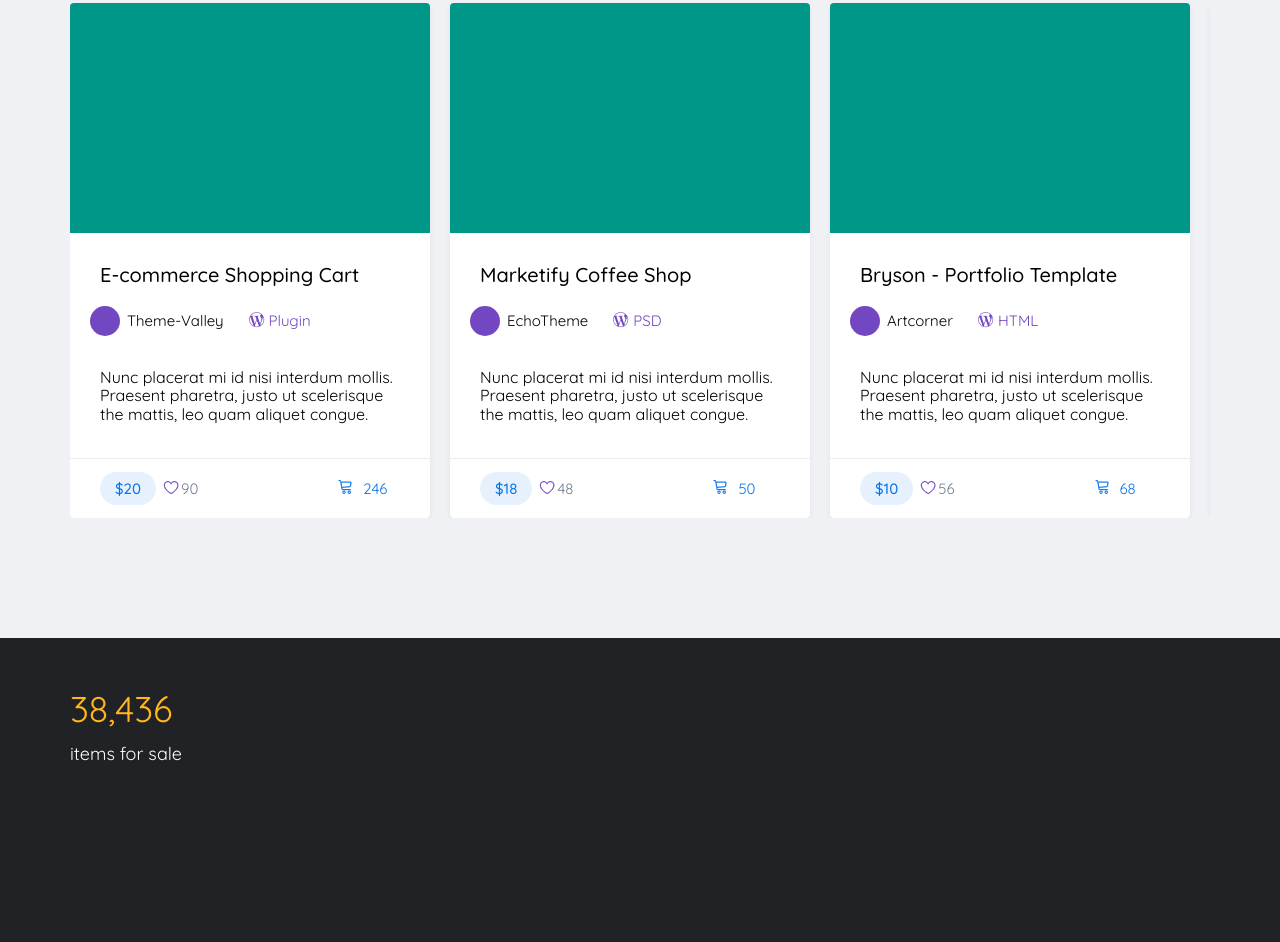
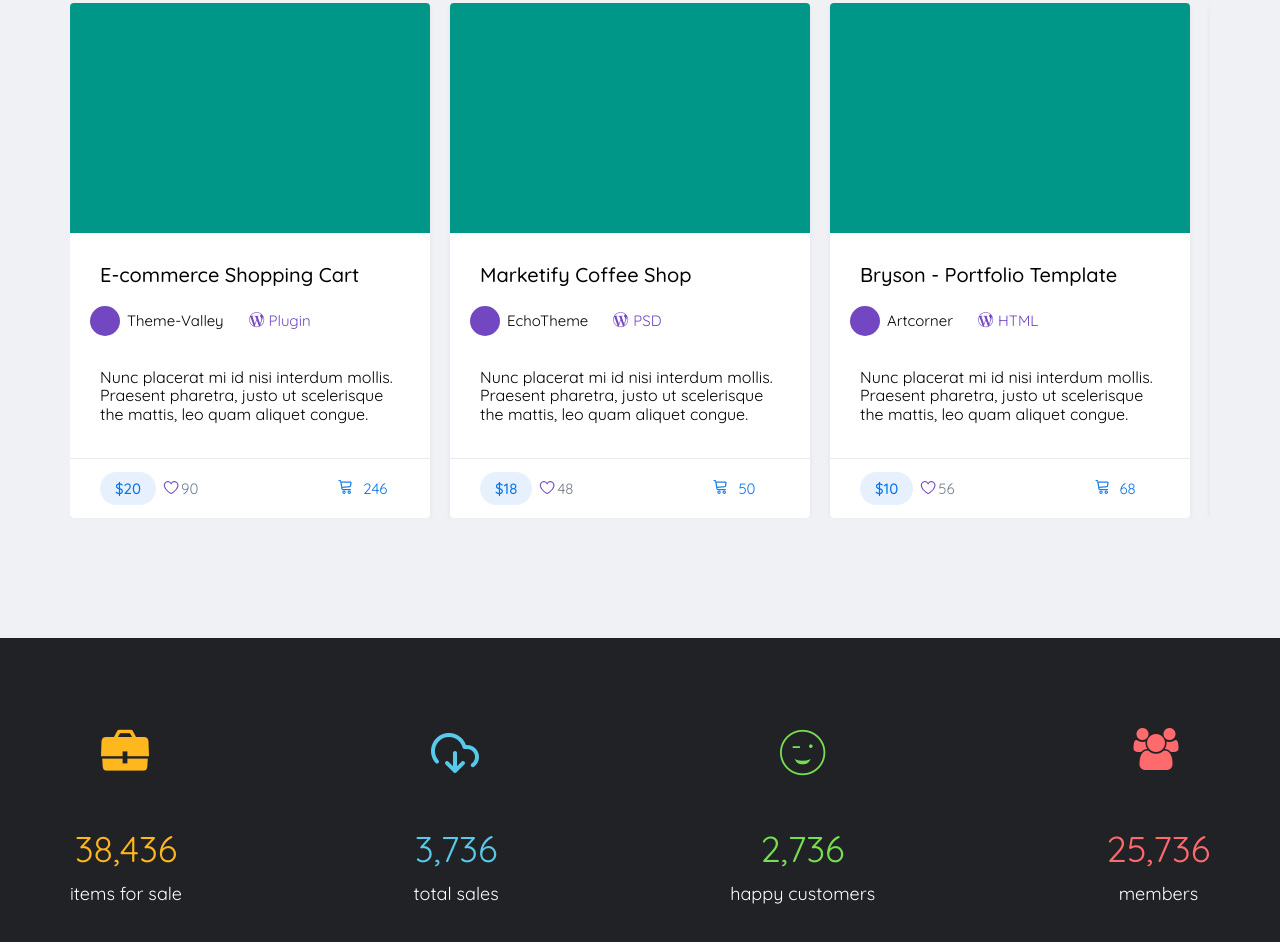
Before and after one commit to Kaktus-dev/martplace, a website: page app/index.html in a window 1280 px wide. Shown: the part 4484-5426 px from the top of the page. Drawn offline with nearby package versions, Linux system fonts and the light colour scheme; files that its build step writes are made by us from their sources; files whose address does not match are found by name.

Commit message:
added character section

```diff
--- a/app/index.html
+++ b/app/index.html
@@ -671,12 +671,39 @@
             <div class="character__inner">
 
                 <div class="character__item">
-                    <div class="character__item-icon"></div>
-                    <div class="character__item-numbers">
+                    <div class="character__item-icon icon-case"></div>
+                    <div class="character__item-numbers number-case">
                         38,436
                     </div>
                     <div class="character__item-text">
                         items for sale
+                    </div>
+                </div>
+                <div class="character__item">
+                    <div class="character__item-icon icon-cloud"></div>
+                    <div class="character__item-numbers number-cloud">
+                        3,736
+                    </div>
+                    <div class="character__item-text">
+                        total sales
+                    </div>
+                </div>
+                <div class="character__item">
+                    <div class="character__item-icon icon-smile"></div>
+                    <div class="character__item-numbers number-smile">
+                        2,736
+                    </div>
+                    <div class="character__item-text">
+                        happy customers
+                    </div>
+                </div>
+                <div class="character__item">
+                    <div class="character__item-icon icon-users"></div>
+                    <div class="character__item-numbers number-users">
+                        25,736
+                    </div>
+                    <div class="character__item-text">
+                        members
                     </div>
                 </div>
 
--- a/app/scss/_fonts.scss
+++ b/app/scss/_fonts.scss
@@ -1,10 +1,10 @@
 @font-face {
   font-family: 'icomoon';
-  src:  url('../fonts/icomoon.eot?7ch58l');
-  src:  url('../fonts/icomoon.eot?7ch58l#iefix') format('embedded-opentype'),
-    url('../fonts/icomoon.ttf?7ch58l') format('truetype'),
-    url('../fonts/icomoon.woff?7ch58l') format('woff'),
-    url('../fonts/icomoon.svg?7ch58l#icomoon') format('svg');
+  src:  url('../fonts/icomoon.eot?rijo38');
+  src:  url('../fonts/icomoon.eot?rijo38#iefix') format('embedded-opentype'),
+    url('../fonts/icomoon.ttf?rijo38') format('truetype'),
+    url('../fonts/icomoon.woff?rijo38') format('woff'),
+    url('../fonts/icomoon.svg?rijo38#icomoon') format('svg');
   font-weight: normal;
   font-style: normal;
   font-display: block;
--- a/app/scss/style.scss
+++ b/app/scss/style.scss
@@ -1,6 +1,6 @@
 @import 'vars';
 @import 'global';
-
+@import 'fonts';
 
 // start header
 .header__top{
@@ -793,24 +793,20 @@
     background-color: #212225;
 }
 .character__inner{
-
+    display: flex;
+    justify-content: space-between;
 }
 .character__item{
+    text-align: center;
+    padding-top: 90px;
     &-icon{
         position: relative;
         height: 50px;
-        &::before{
-        content: "\e902";
-        position: absolute;
-        font-family: 'icomoon';
-        color: #feb71d;
-        font-size: 48px;
-        }
+        margin-bottom: 50px;
+        left: -25px;
     }
-
     &-numbers{
         font-size: 36px;
-        color: #feb71d;
     }
     &-text{
         font-size: 18px;
@@ -818,6 +814,60 @@
         margin-top: 15px;
     }
 }
+.icon{
+    &-case{
+        &::before{
+            content: "\e902";
+            position: absolute;
+            font-family: 'icomoon';
+            color: #feb71d;
+            font-size: 48px;
+        }
+    }
+    &-cloud{
+        &::before{
+            content: "\e901";
+            position: absolute;
+            font-family: 'icomoon';
+            color: #58c9e9;
+            font-size: 48px;
+        }
+    }
+    &-smile{
+        &::before{
+            content: "\e900";
+            position: absolute;
+            font-family: 'icomoon';
+            color: #77de51;
+            font-size: 58px;
+            top: -5px;
+            margin-left: -5px;
+        }
+    }
+    &-users{
+        &::before{
+            content: "\e903";
+            position: absolute;
+            font-family: 'icomoon';
+            color: #ff6a6d;
+            font-size: 42px;
+        }
+    }
+}
+.number{
+    &-case{
+        color: #feb71d;
+    }
+    &-cloud{
+        color: #58c9e9;
+    }
+    &-smile{
+        color: #77de51;
+    }
+    &-users{
+        color: #ff6a6d;
+    }
+}
 //end characteristic
 
     // background-image: -moz-linear-gradient( 180deg, rgb(6,116,236) 0%, rgb(61,94,215) 46%, rgb(115,71,193) 100%);
--- a/gulpfile.js
+++ b/gulpfile.js
@@ -9,7 +9,7 @@ let gulp = require('gulp'),
 
 gulp.task('sass', function(){
     return gulp.src('app/scss/**/*.scss')
-                .pipe(sass({outputStyle: 'compressed'}))
+                .pipe(sass({outputStyle: 'expanded'}))
                 .pipe(rename({suffix : '.min'}))
                 .pipe(autoprefixer({
                     overrideBrowserslist : ['last 8 versions']
```
Also changed, not shown: 1 other file.
